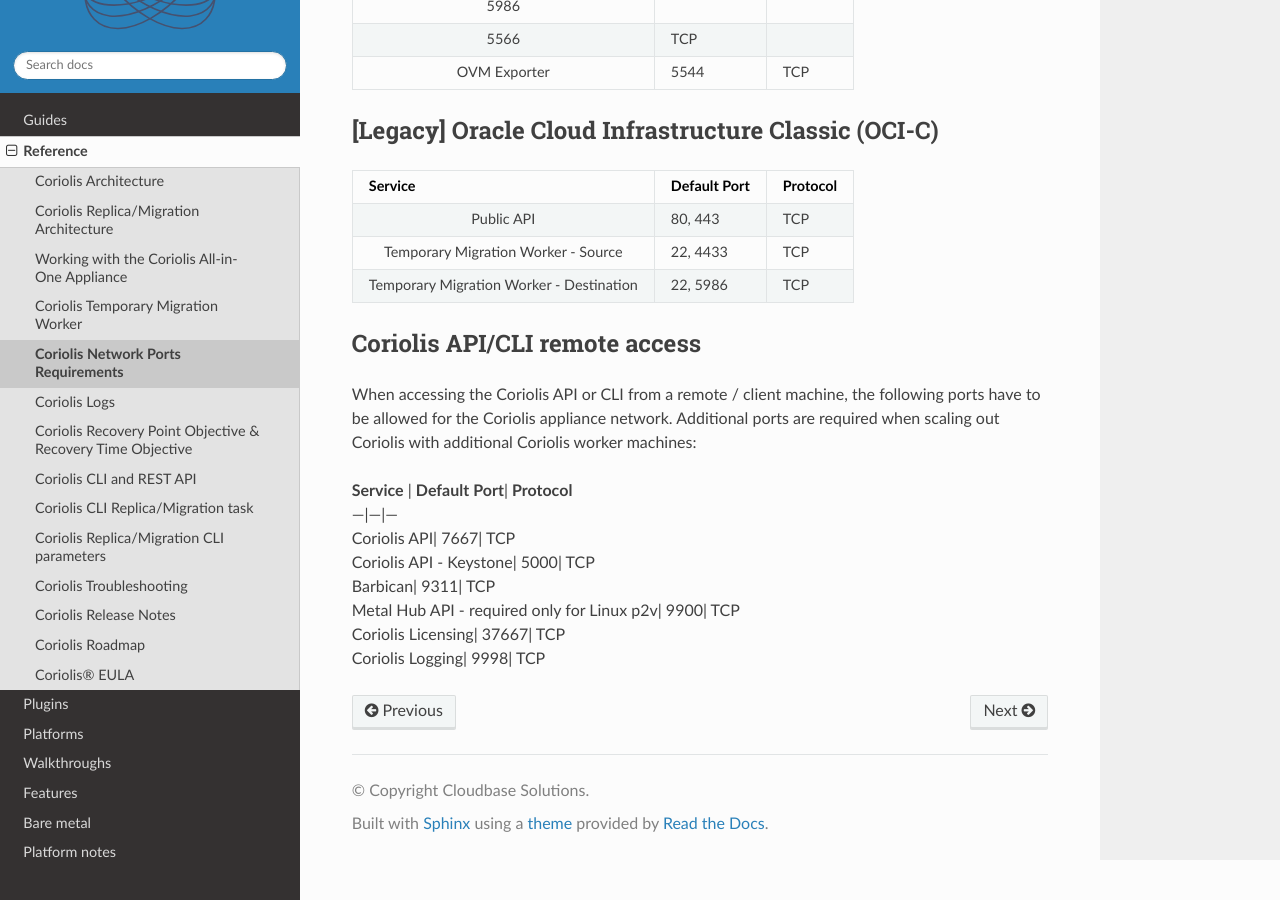
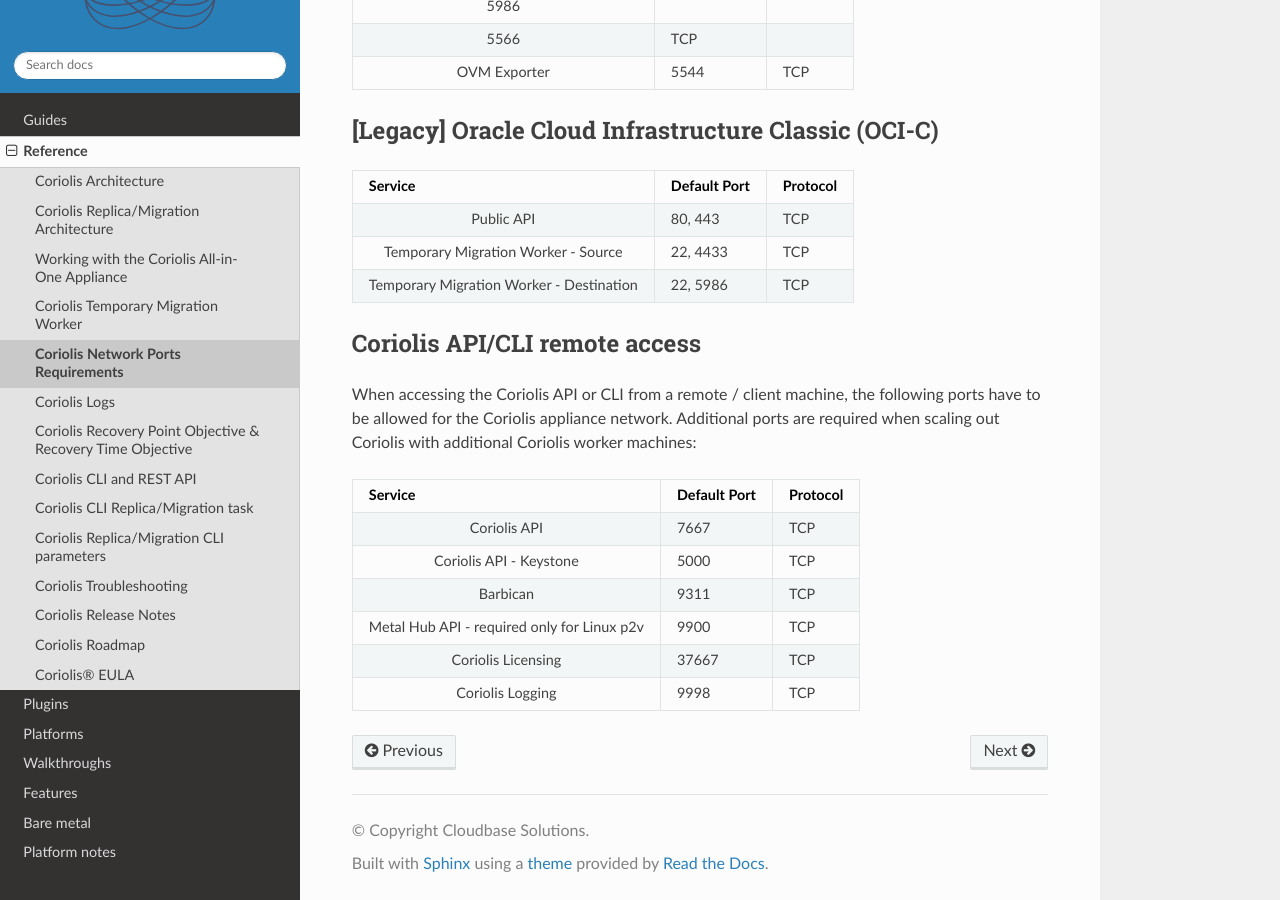
Before and after one commit to cloudbase/coriolis-docs, a Sphinx documentation site: the page built from source/reference/coriolis-network-ports-requirements.md, in a window 1280 px wide and 900 px high, scrolled down 4591 px. Built offline with Sphinx 7.4.7 and the Read the Docs theme 3.1.0, drawn with Linux system fonts in a browser that asks for light colours.

Commit message:
Fix table rendering

```diff
--- a/source/reference/coriolis-network-ports-requirements.md
+++ b/source/reference/coriolis-network-ports-requirements.md
@@ -169,12 +169,11 @@
 
 When accessing the Coriolis API or CLI from a remote / client machine, the following ports have to be allowed for the Coriolis appliance network. Additional ports are required when scaling out Coriolis with additional Coriolis worker machines:
 
-**Service**
-| **Default** **Port**| **Protocol**
----|---|---
-Coriolis API| 7667| TCP
-Coriolis API - Keystone| 5000| TCP
-Barbican| 9311| TCP
-Metal Hub API - required only for Linux p2v| 9900| TCP
-Coriolis Licensing| 37667| TCP
-Coriolis Logging| 9998| TCP
+| **Service** | **Default Port** | **Protocol** |
+|---|---|---|
+| Coriolis API | 7667 | TCP |
+| Coriolis API - Keystone | 5000 | TCP |
+| Barbican | 9311 | TCP |
+| Metal Hub API - required only for Linux p2v | 9900 | TCP |
+| Coriolis Licensing | 37667 | TCP |
+| Coriolis Logging | 9998 | TCP |
```
